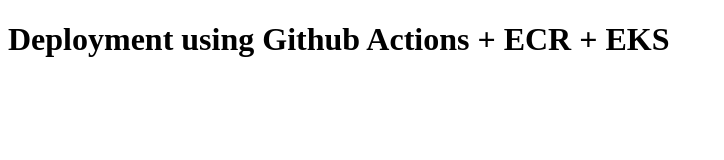
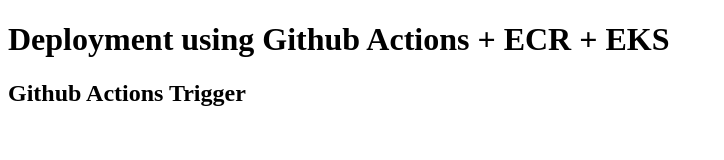
Before and after one commit to Reshme-321/eks-github-actions-demo, a plain HTML site: page index.html in a window 1280 px wide. Shown: the whole page, without its empty margins (0-724 px from the left). Drawn offline with Linux system fonts and the light colour scheme.

Commit message:
Trigger Github Actions

```diff
--- a/index.html
+++ b/index.html
@@ -7,3 +7,4 @@
 <h1>Deployment using Github Actions + ECR + EKS</h1>
 </body>
 </html>
+<h2>Github Actions Trigger</h2>
```
